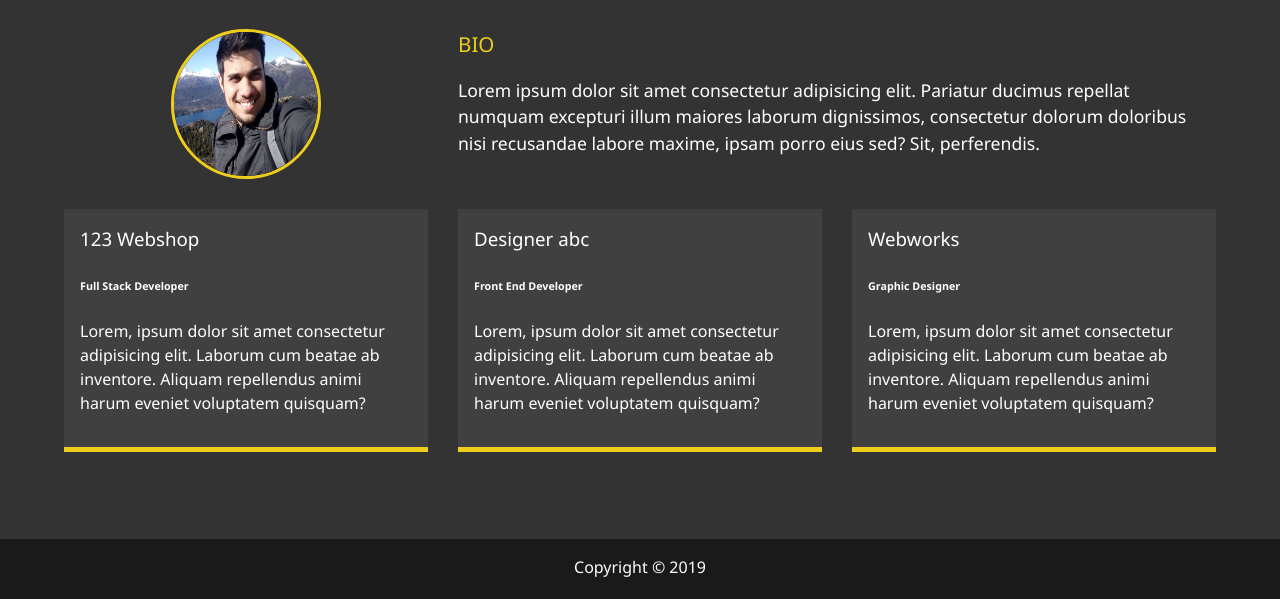
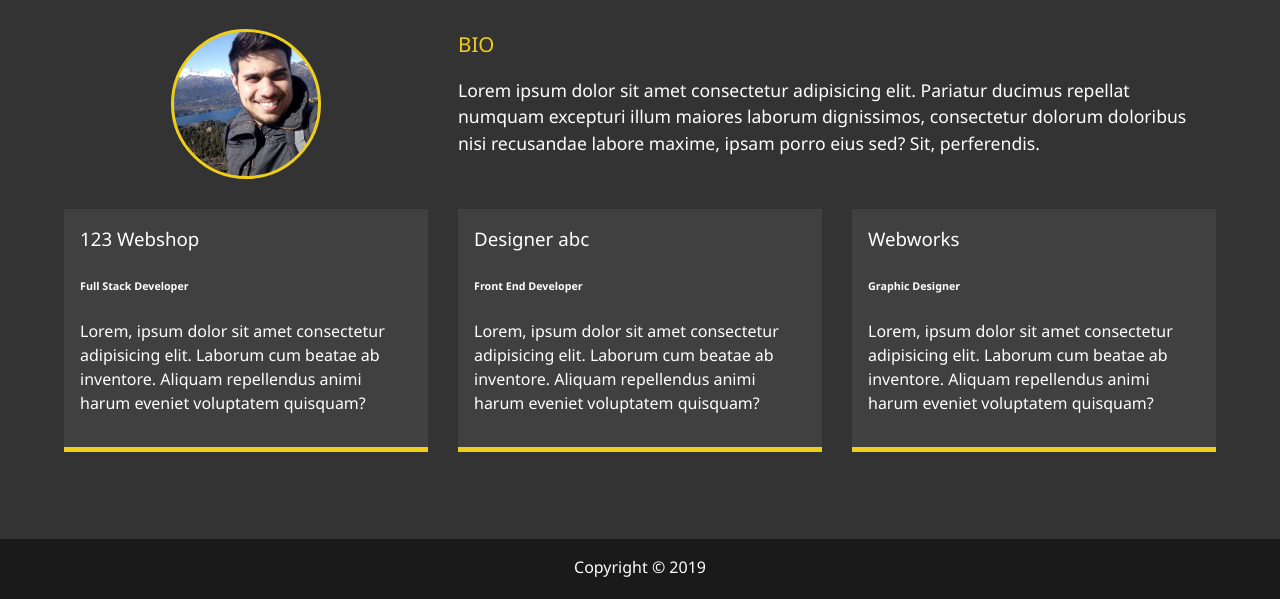
Before and after one commit to trujilloRJ/personal_web, a website: page dist/about.html in a window 1280 px wide. Shown: the part 201-800 px from the top of the page. Drawn offline with Linux system fonts and the light colour scheme.

Commit message:
reshape photo about

```diff
--- a/package.json
+++ b/package.json
@@ -3,12 +3,15 @@
   "version": "1.0.0",
   "description": "My Personal Page",
   "main": "index.js",
+  "homepage": "https://trujilloRJ.github.io/personal_web",
   "scripts": {
-    "sass": "node-sass -w scss/ -o dist/css/ --recursive"
+    "sass": "node-sass -w scss/ -o dist/css/ --recursive",
+    "deploy": "gh-pages -d dist"
   },
   "author": "",
   "license": "ISC",
   "dependencies": {
+    "gh-pages": "^2.1.1",
     "node-sass": "^4.13.0"
   }
 }
--- a/scss/main.scss
+++ b/scss/main.scss
@@ -74,6 +74,7 @@ main {
   }
 }
 
+// About Page
 .about-info {
   display: grid;
   grid-gap: 30px;
@@ -84,12 +85,13 @@ main {
 
   .bio-image {
     grid-area: bioimage;
-    margin: auto;
-    border-radius: 50%;
     width: 150px;
     height: 150px;
+    margin: auto;
+    background: url("../img/portrait.jpg");
     background-size: cover;
-    border: $secondary-color 3px solid;
+    border-radius: 50%;
+    border: solid 3px $secondary-color;
   }
 
   .bio {
```
Also changed, not shown: dist/about.html, dist/css/main.css, 1 other file.
